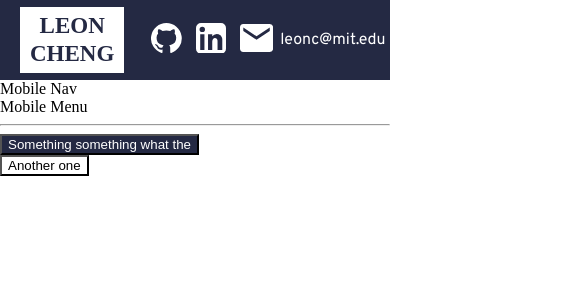
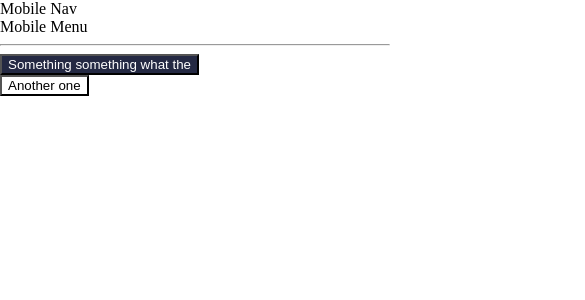
Before and after one commit to leoncheng57/redesigned-broccoli, a React app: page / in a window 390 px wide. Shown: the top 300 px of the page, 585 px wide, since content can reach past the window. Built offline with nearby package versions, Linux system fonts and the light colour scheme; a web font is replaced by a local one.

Commit message:
first try at responsive display LaptopNav

```diff
--- a/src/components/Navbar/Navbar.js
+++ b/src/components/Navbar/Navbar.js
@@ -2,10 +2,20 @@ import React from "react";
 import styled, { ThemeProvider } from "styled-components";
 import LaptopNav from "./LaptopNav/LaptopNav";
 
+const LaptopOnly = styled.div`
+    display: none;
+
+    @media ${props => props.theme.device.laptop} {
+        display: block;
+    }
+`;
+
 export default function(props) {
     return (
         <ThemeProvider theme={props.theme}>
-            <LaptopNav theme={props.theme}/>
+            <LaptopOnly>
+                <LaptopNav theme={props.theme}/>
+            </LaptopOnly>
             <div>Mobile Nav</div>
             <div>Mobile Menu</div>
         </ThemeProvider>
```
Also changed, not shown: src/components/Navbar/MobileNav/MobileNav.js (added).
